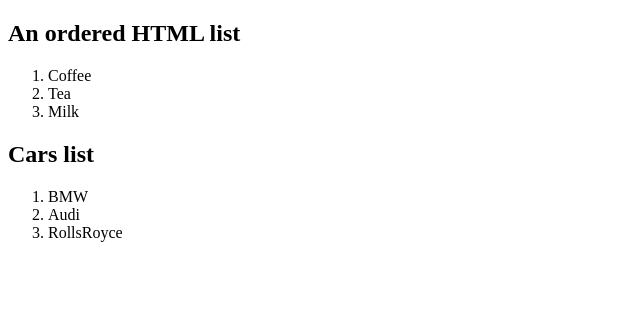
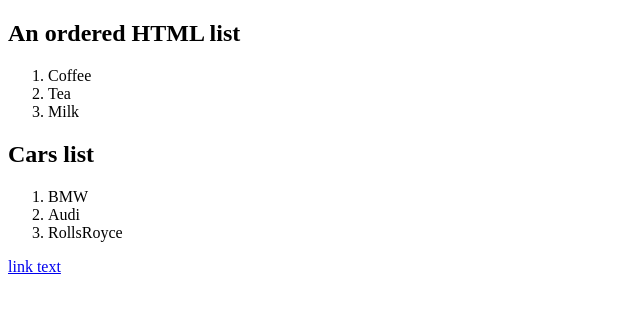
Before and after one commit to santoshbgr/tagex, a plain HTML site: page index.html in a window 1280 px wide. Shown: the full height of the page, 0-640 px from the left. Drawn offline with Linux system fonts and the light colour scheme.

Commit message:
Addedlink

```diff
--- a/index.html
+++ b/index.html
@@ -17,5 +17,8 @@
   <li>Audi</li>
   <li>RollsRoyce</li>
 </ol>
+
+<a href="google.com">link text</a>
+
 </body>
 </html>
```
